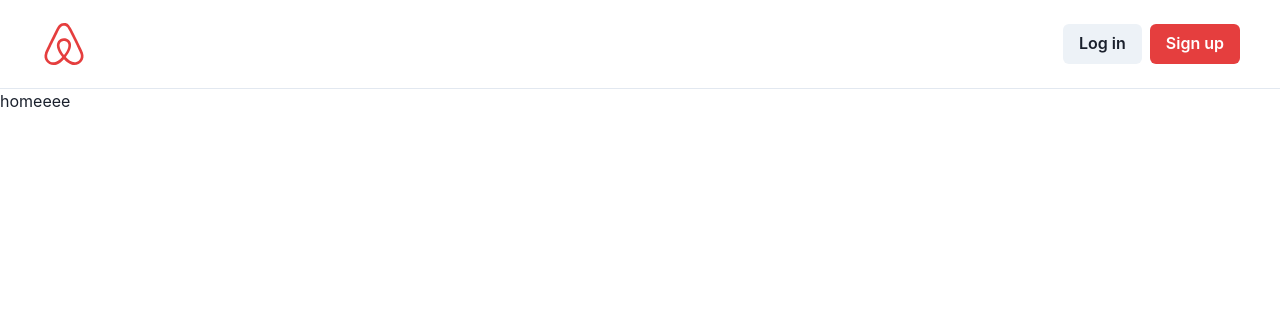
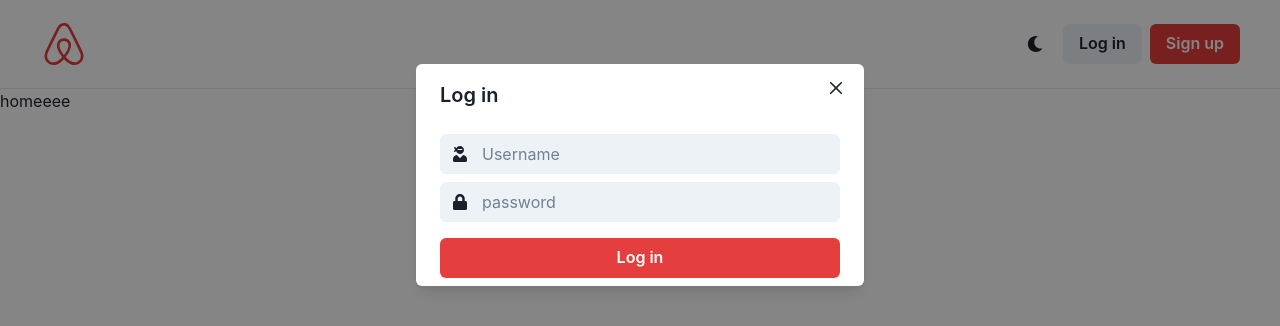
Before and after one commit to judoree/airbnb-clone-frontend, a React (Create React App) app: page / in a window 1280 px wide. Both pictures are taken after a click on the button "Log in". Shown: the top 326 px of the page. Built offline with nearby package versions, Linux system fonts and the light colour scheme.

Commit message:
Log In Modal

```diff
--- a/src/components/Root.tsx
+++ b/src/components/Root.tsx
@@ -1,8 +1,26 @@
-import { Box, Button, HStack } from "@chakra-ui/react";
+import {
+  Box,
+  Button,
+  HStack,
+  IconButton,
+  Modal,
+  useDisclosure,
+  ModalOverlay,
+  ModalContent,
+  ModalFooter,
+  ModalHeader,
+  ModalCloseButton,
+  ModalBody,
+  Input,
+  VStack,
+  InputGroup,
+  InputLeftElement,
+} from "@chakra-ui/react";
 import { Link, Outlet } from "react-router-dom";
-import { FaAirbnb } from "react-icons/fa";
+import { FaAirbnb, FaMoon, FaUserNinja, FaLock } from "react-icons/fa";
 
 export default function Root() {
+  const { isOpen, onClose, onOpen } = useDisclosure();
   return (
     <Box>
       <HStack justifyContent={"space-between"} py={5} px={10} borderBottomWidth={1}>
@@ -12,9 +30,32 @@
           </Link>
         </Box>
         <HStack spacing={2}>
-          <Button>Log in</Button>
+          <IconButton variant={"ghost"} aria-label="Toggle dark mode" icon={<FaMoon />} />
+          <Button onClick={onOpen}>Log in</Button>
           <Button colorScheme={"red"}>Sign up</Button>
         </HStack>
+        <Modal motionPreset="slideInBottom" onClose={onClose} isOpen={isOpen}>
+          <ModalOverlay />
+          <ModalContent>
+            <ModalHeader>Log in</ModalHeader>
+            <ModalCloseButton />
+            <ModalBody>
+              <VStack>
+                <InputGroup>
+                  <InputLeftElement children={<FaUserNinja />} />
+                  <Input variant={"filled"} placeholder="Username" />
+                </InputGroup>
+                <InputGroup>
+                  <InputLeftElement children={<FaLock />} />
+                  <Input variant={"filled"} placeholder="password" />
+                </InputGroup>
+              </VStack>
+              <Button mt={4} colorScheme="red" w="100%">
+                Log in
+              </Button>
+            </ModalBody>
+          </ModalContent>
+        </Modal>
       </HStack>
       <Outlet />
     </Box>
--- a/src/routes/NotFound.tsx
+++ b/src/routes/NotFound.tsx
@@ -3,7 +3,7 @@
 
 export default function NotFound() {
   return (
-    <VStack bg="black.100" justifyContent={"center"} minH="100vh">
+    <VStack bg="dark" justifyContent={"center"} minH="100vh">
       <Heading>Page not found.</Heading>
       <Text>It seems that you're lost.</Text>
       <Link to="/">
```
